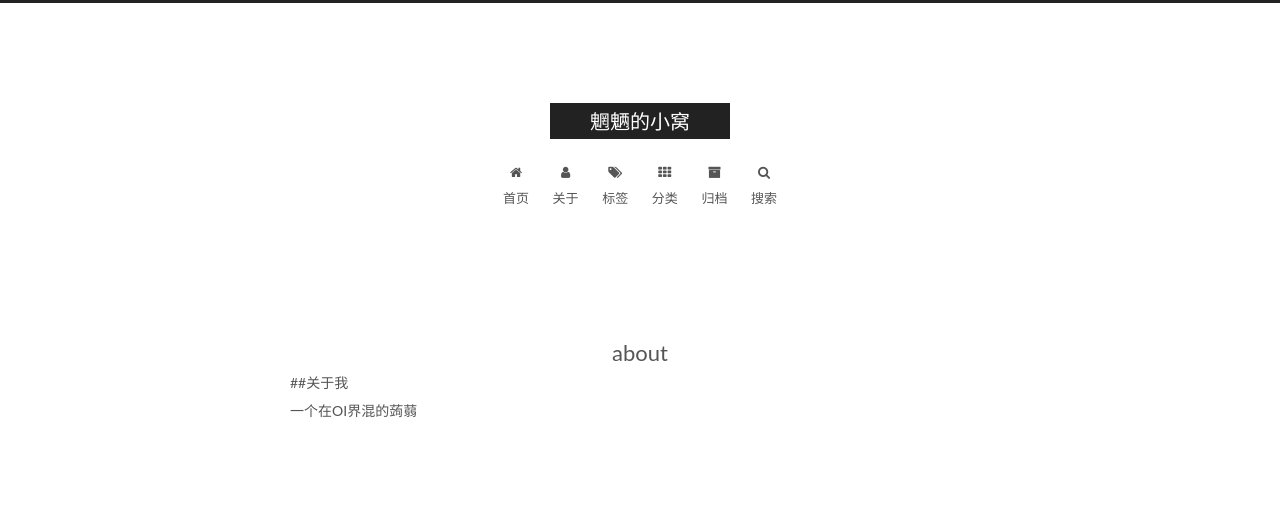
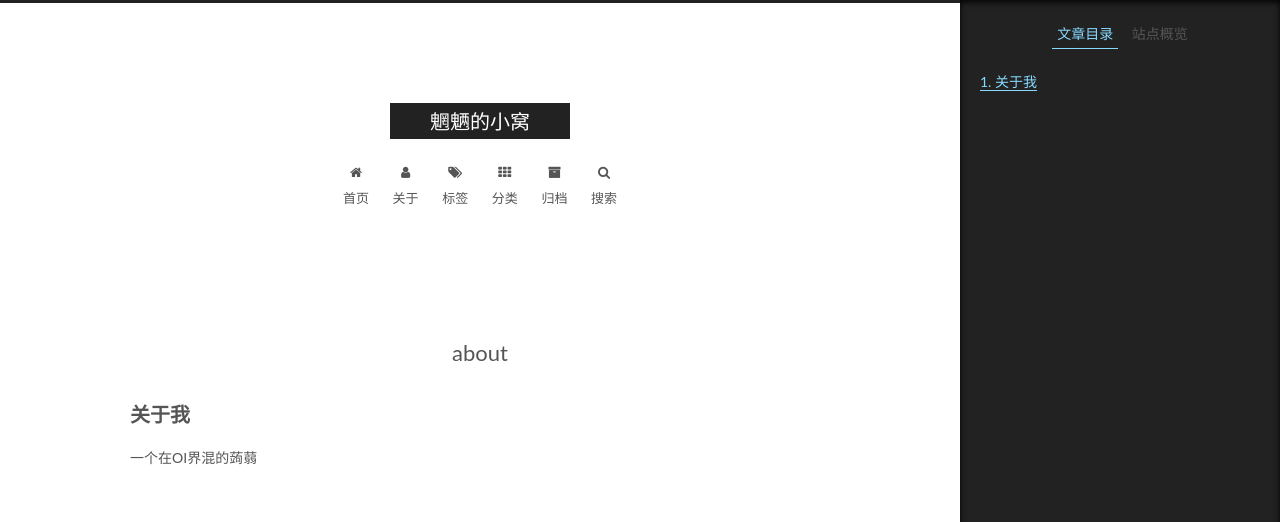
Before and after one commit to CWHer/CWHer.github.io, a plain HTML site: page about/index.html in a window 1280 px wide. Shown: the top 522 px of the page. Drawn offline with Linux system fonts and the light colour scheme.

Commit message:
Site updated: 2018-05-03 17:11:50

```diff
--- a/about/index.html
+++ b/about/index.html
@@ -83,17 +83,17 @@
 
 
 
-<meta name="description" content="##关于我一个在OI界混的蒟蒻">
+<meta name="description" content="关于我一个在OI界混的蒟蒻">
 <meta property="og:type" content="website">
 <meta property="og:title" content="about">
 <meta property="og:url" content="http://yoursite.com/about/index.html">
 <meta property="og:site_name" content="魍魉的小窝">
-<meta property="og:description" content="##关于我一个在OI界混的蒟蒻">
+<meta property="og:description" content="关于我一个在OI界混的蒟蒻">
 <meta property="og:locale" content="zh-Hans">
-<meta property="og:updated_time" content="2018-05-03T09:08:56.482Z">
+<meta property="og:updated_time" content="2018-05-03T09:11:33.433Z">
 <meta name="twitter:card" content="summary">
 <meta name="twitter:title" content="about">
-<meta name="twitter:description" content="##关于我一个在OI界混的蒟蒻">
+<meta name="twitter:description" content="关于我一个在OI界混的蒟蒻">
 
 
 
@@ -305,7 +305,7 @@
       <div class="post-body">
 
 
-          <p>##关于我<br>一个在OI界混的蒟蒻</p>
+          <h2 id="关于我"><a href="#关于我" class="headerlink" title="关于我"></a>关于我</h2><p>一个在OI界混的蒟蒻</p>
 
 
       </div>
@@ -348,8 +348,17 @@
 
 
 
+        <ul class="sidebar-nav motion-element">
+          <li class="sidebar-nav-toc sidebar-nav-active" data-target="post-toc-wrap">
+            文章目录
+          </li>
+          <li class="sidebar-nav-overview" data-target="site-overview-wrap">
+            站点概览
+          </li>
+        </ul>
 
-      <section class="site-overview-wrap sidebar-panel sidebar-panel-active">
+
+      <section class="site-overview-wrap sidebar-panel">
         <div class="site-overview">
           <div class="site-author motion-element" itemprop="author" itemscope itemtype="http://schema.org/Person">
 
@@ -450,6 +459,22 @@
         </div>
       </section>
 
+
+      <!--noindex-->
+        <section class="post-toc-wrap motion-element sidebar-panel sidebar-panel-active">
+          <div class="post-toc">
+
+
+
+
+
+
+              <div class="post-toc-content"><ol class="nav"><li class="nav-item nav-level-2"><a class="nav-link" href="#关于我"><span class="nav-number">1.</span> <span class="nav-text">关于我</span></a></li></ol></div>
+
+
+          </div>
+        </section>
+      <!--/noindex-->
 
 
 
--- a/css/main.css
+++ b/css/main.css
@@ -1942,7 +1942,7 @@ pre .javascript .function {
   width: 4px;
   height: 4px;
   border-radius: 50%;
-  background: #795e0d;
+  background: #62501c;
 }
 .links-of-blogroll {
   font-size: 13px;
```
